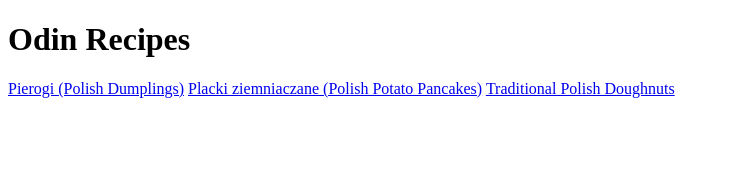
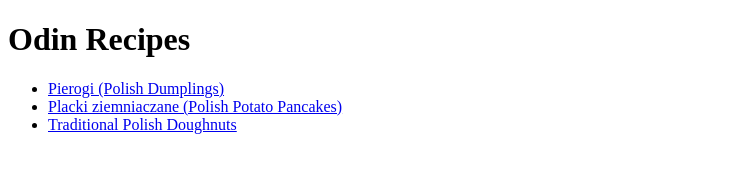
Before and after one commit to maciejkropidlowski/odin-recipes, a plain HTML site: page index.html in a window 1280 px wide. Shown: the whole page, without its empty margins (0-729 px from the left). Drawn offline with Linux system fonts and the light colour scheme.

Commit message:
Finish writing content
Webpage with 3 recipes written

```diff
--- a/index.html
+++ b/index.html
@@ -8,8 +8,10 @@
 </head>
 <body>
     <h1>Odin Recipes</h1>
-    <a href="recipes/pierogi.html">Pierogi (Polish Dumplings)</a>
-    <a href="recipes/pancakes.html">Placki ziemniaczane (Polish Potato Pancakes)</a>
-    <a href="recipes/doughnuts.html">Traditional Polish Doughnuts</a>
+    <ul>
+        <li><a href="recipes/pierogi.html">Pierogi (Polish Dumplings)</a></li>
+        <li><a href="recipes/pancakes.html">Placki ziemniaczane (Polish Potato Pancakes)</a></li>
+        <li><a href="recipes/doughnuts.html">Traditional Polish Doughnuts</a></li>
+    </ul>
 </body>
 </html>
```
